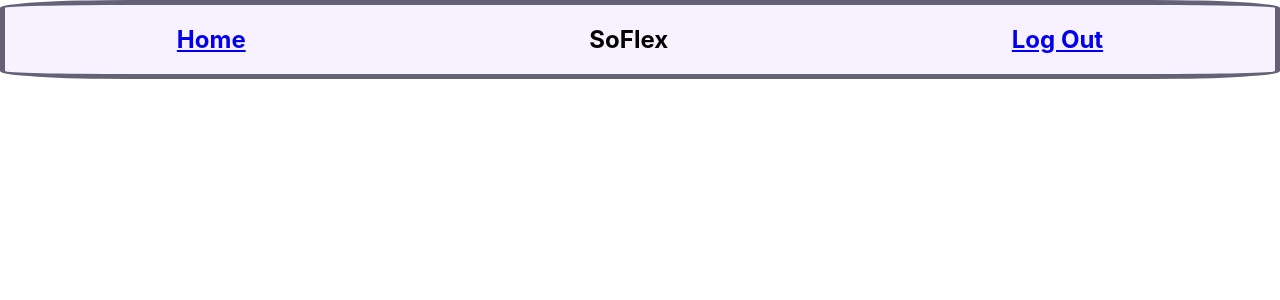
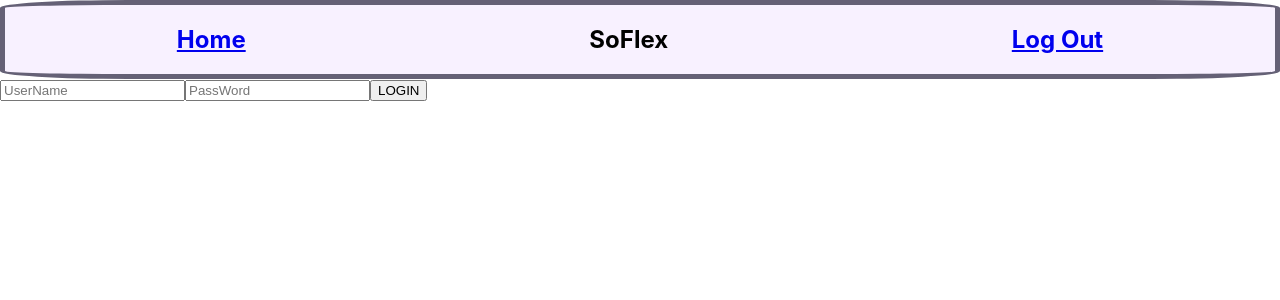
Before and after one commit to AasaChristian/soflex-web, a React (Create React App) app: page / in a window 1280 px wide. Shown: the top 300 px of the page. Built offline with nearby package versions, Linux system fonts and the light colour scheme.

Commit message:
connect login component to app

```diff
--- a/src/App.js
+++ b/src/App.js
@@ -5,6 +5,7 @@ import Head from './components/Head';
 import Board from './components/Board';
 import ExDetailsPage from './components/ExerciseDetailPage';
 import data from './DummyData'
+import Login from './components/Login';
 
 function App() {
 
@@ -21,6 +22,10 @@ function App() {
       <header>
         <Head/>
       </header>
+      <Route exact path= '/'
+      render={props => <Login {...props}  />}
+
+      />
       <Route exact path='/board'
       render={props => <Board {...props} exlist={exlist} />}
       />
```
